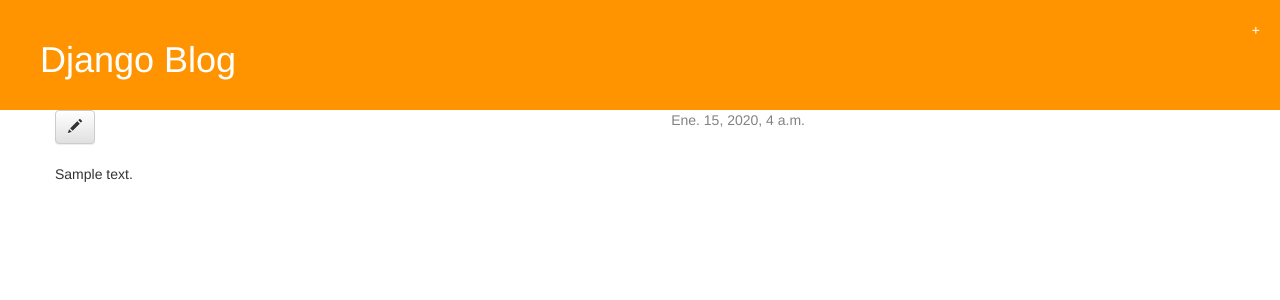
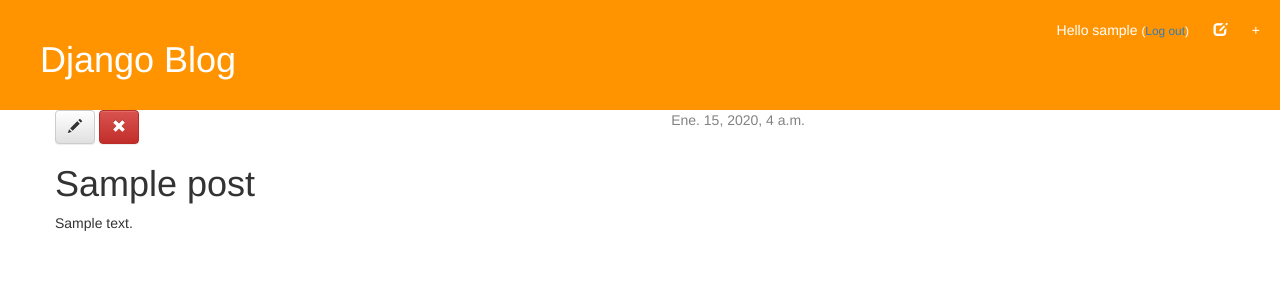
Before and after one commit to PedroCabrero/djangoblog, a Django app: page /post/1/ in a window 1280 px wide. Shown: the top 300 px of the page. Run offline with Django 3.2, Linux system fonts and the light colour scheme; a user stored in the database is signed in; tables that the repository leaves empty hold one stand-in row (values such as "Sample post"); some libraries are stand-ins or nearby versions.

Commit message:
Creacion de login

```diff
--- a/blog/static/css/blog.css
+++ b/blog/static/css/blog.css
@@ -33,3 +33,12 @@ h1 a{
  	float: right;
  	color: #828282;
  }
+
+ .form_group{
+ 	margin-top: 5%;
+ 	margin-left: 25%;
+ 	padding: 5%;
+ 	border-radius: 3px;
+ 	border: #9c9c9c 1px solid;
+
+ }
--- a/blog/templates/blog/base.html
+++ b/blog/templates/blog/base.html
@@ -12,6 +12,10 @@
 	<div class="header">
 		{% if user.is_authenticated %}
 			<a href="{% url 'post_new' %}" class="top-menu"><span class="glyphycon glyphicon-plus"></span></a>
+			<a href="{% url 'post_draft_list' %}" class ="top-menu"><span class="glyphicon glyphicon-edit"></span></a>
+			<p class="top-menu">Hello {{user.username  }} <small>(<a href="{% url 'logout' %}">Log out</a>)</small> </p>
+		{% else %}
+			<a href="{% url 'login' %}" class="top-menu"><span class="glyphicon glyphicon-lock"></span></a>
 		{% endif %}
 		<h1><a href="/">Django Blog</a></h1>
 	</div>
--- a/blog/templates/blog/post_detail.html
+++ b/blog/templates/blog/post_detail.html
@@ -8,11 +8,14 @@
 			<div class="date">
 				{{post.published_date}}
 			</div>
+		{% else %}
+			<a href="{% url 'post_publish' pk=post.pk %}" class="btn btn-default">Publish</a>
 		{% endif %}
 		{% if user.is_authenticated %}
 			<a href="{% url 'post_edit' pk=post.pk %}" class="btn btn-default"> <span class="glyphicon glyphicon-pencil"></span> </a>
+			<a href="{% url 'post_remove' pk=post.pk %}" class="btn btn-danger"><span class="glyphicon glyphicon-remove"></span></a>
 		{% endif %}
-		<h1>{{post.tittle}}</h1>
+		<h1>{{post.title}}</h1>
 		<p>{{ post.text|linebreaksbr }}</p>
 	</div>
 
--- a/blog/templates/blog/post_list.html
+++ b/blog/templates/blog/post_list.html
@@ -7,7 +7,7 @@
 		<div class="date">
 		<p>Publicado: {{post.published_date}}</p>
 		</div>
-		<p>{{post.text|linebreaksbr}}</p>
+		<p>{{post.text|truncatechars:150}}</p>
 	</div>
 	{% endfor %}
 {% endblock %}
--- a/blog/urls.py
+++ b/blog/urls.py
@@ -5,5 +5,9 @@ urlpatterns = [
 	path('', views.post_list, name='post_list'),
 	path('post/<int:pk>/', views.post_detail, name='post_detail'),
 	path('post/new/', views.post_new, name= 'post_new'),
-	path('post/<int:pk>/edit/',views.post_edit,name= 'post_edit'),
+	path('post/<int:pk>/edit/',views.post_edit, name= 'post_edit'),
+	path('drafts/',views.post_draft_list, name ='post_draft_list'),
+	path('post/<int:pk>/publish',views.post_publish,name = 'post_publish'),
+	path('post/<int:pk>/remove',views.post_remove,name='post_remove'),
+
 ]
--- a/blog/views.py
+++ b/blog/views.py
@@ -3,6 +3,7 @@ from django.utils import timezone
 from .models import Post
 from django.shortcuts import render, get_object_or_404, redirect
 from .forms import PostForm
+from django.contrib.auth.decorators import login_required
 
 # Create your views here.
 
@@ -14,19 +15,20 @@ def post_detail(request,pk):
 	post = get_object_or_404(Post, pk=pk)
 	return render(request, 'blog/post_detail.html',{'post': post})
 
+@login_required
 def post_new(request):
 	if request.method == "POST":
 		form = PostForm(request.POST)
 		if form.is_valid():
 			post = form.save(commit = False)
 			post.author = request.user
-			post.published_date = timezone.now()
 			post.save()
 			return redirect('post_detail', pk = post.pk)
 	else:
 		form = PostForm()
 	return render(request, 'blog/post_edit.html',{'form': form})
 
+@login_required
 def post_edit(request,pk):
 	post = get_object_or_404(Post, pk= pk)
 	if request.method == "POST":
@@ -34,9 +36,25 @@ def post_edit(request,pk):
 		if form.is_valid():
 			post = form.save(commit= False)
 			post.author = request.user
-			post.published_date = timezone.now()
 			post.save()
 			return redirect('post_detail', pk = post.pk)
 	else:
 		form = PostForm(instance = post)
 	return render(request,'blog/post_edit.html',{'form': form})
+
+@login_required
+def post_draft_list(request):
+	posts = Post.objects.filter(published_date__isnull = True).order_by('created_date')
+	return render(request, 'blog/post_draft_list.html', {'posts': posts})
+
+@login_required
+def post_publish(request,pk):
+	post = get_object_or_404(Post, pk=pk)
+	post.publish()
+	return redirect('post_detail', pk=pk)
+
+@login_required
+def post_remove(request,pk):
+	post=get_object_or_404(Post,pk=pk)
+	post.delete()
+	return redirect('post_list')
--- a/mysite/settings.py
+++ b/mysite/settings.py
@@ -100,6 +100,7 @@ AUTH_PASSWORD_VALIDATORS = [
     },
 ]
 
+LOGIN_REDIRECT_URL = '/'
 
 # Internationalization
 # https://docs.djangoproject.com/en/2.1/topics/i18n/
--- a/mysite/urls.py
+++ b/mysite/urls.py
@@ -15,8 +15,10 @@ Including another URLconf
 """
 from django.contrib import admin
 from django.urls import path, include
+from django.contrib.auth import views
 
 urlpatterns = [
     path('admin/', admin.site.urls),
     path('',include('blog.urls')),
-]
+    path('accounts/',include('django.contrib.auth.urls')),
+    ]
```
Also changed, not shown: blog/templates/404.html (added, +13 -0 lines), blog/templates/blog/404.html (added, +13 -0 lines), blog/templates/blog/post_draft_list.html (added, +12 -0 lines), blog/templates/registration/login.html (added, +21 -0 lines), blog/templates/registration/logout.html (added, +8 -0 lines).
